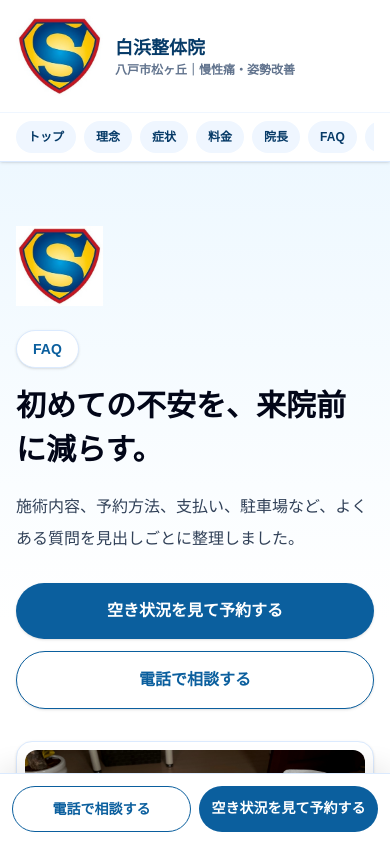
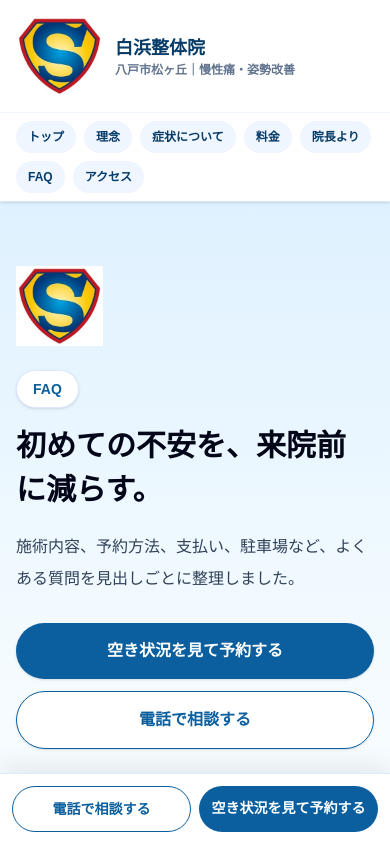
Before and after one commit to AIkenja8888/shirahama-seitai-lp, a Next.js app: page /faq in a window 390 px wide. Shown: the top 842 px of the page. Built offline with nearby package versions, Linux system fonts and the light colour scheme.

Commit message:
Add information pages and improve LP structure

```diff
--- a/app/_components/SiteChrome.tsx
+++ b/app/_components/SiteChrome.tsx
@@ -30,9 +30,9 @@ export function Header() {
         </div>
       </div>
       <div className="border-t border-blue-50 bg-white px-4 py-2 lg:hidden">
-        <nav className="mx-auto flex max-w-7xl gap-2 overflow-x-auto text-xs font-bold text-slate-600">
+        <nav className="mx-auto flex max-w-7xl flex-wrap gap-2 text-xs font-bold text-slate-600">
           {navItems.map((item) => (
-            <Link key={item.href} href={item.href} className="shrink-0 rounded-full bg-blue-50 px-3 py-2 text-[#073b68]">
+            <Link key={item.href} href={item.href} className="rounded-full bg-blue-50 px-3 py-2 text-[#073b68]">
               {item.label}
             </Link>
           ))}
@@ -105,7 +105,7 @@ export function SectionTitle({ label, title, text }: { label: string; title: str
 
 export function PageHero({ label, title, text, image }: { label: string; title: string; text: string; image?: string }) {
   return (
-    <section className="bg-gradient-to-b from-[#eef8ff] via-white to-white px-4 py-16 sm:px-6 md:py-24">
+    <section className="bg-gradient-to-b from-[#dff1ff] via-[#f4fbff] to-white px-4 py-16 sm:px-6 md:py-24">
       <div className="mx-auto grid max-w-7xl items-center gap-8 md:grid-cols-[1fr_0.86fr]">
         <div>
           <img src={images.logo} alt="白浜整体院 ロゴ" className="mb-6 h-20 w-auto object-contain sm:h-24" />
--- a/app/_lib/site.ts
+++ b/app/_lib/site.ts
@@ -16,9 +16,9 @@ export const images = {
 export const navItems = [
   { href: "/", label: "トップ" },
   { href: "/concept", label: "理念" },
-  { href: "/symptoms", label: "症状" },
+  { href: "/symptoms", label: "症状について" },
   { href: "/menu", label: "料金" },
-  { href: "/about", label: "院長" },
+  { href: "/about", label: "院長より" },
   { href: "/faq", label: "FAQ" },
   { href: "/access", label: "アクセス" },
 ];
--- a/app/about/page.tsx
+++ b/app/about/page.tsx
@@ -13,7 +13,6 @@ export default function AboutPage() {
         label="ABOUT"
         title="痛みを知っているから、諦めかけた人に寄り添える。"
         text="院長自身が長年の腰痛、しびれ、スポーツによる痛みに悩み、整体に救われた経験があります。その体験が、白浜整体院の施術と想いの原点です。"
-        image={images.owner}
       />
 
       <section className="px-4 py-20 sm:px-6 md:py-28">
--- a/app/access/page.tsx
+++ b/app/access/page.tsx
@@ -58,6 +58,21 @@ export default function AccessPage() {
           </div>
         </div>
       </section>
+
+      <section className="px-4 py-20 sm:px-6 md:py-28">
+        <div className="mx-auto max-w-6xl">
+          <SectionTitle label="MAP" title="Googleマップ" text="所在地を地図で確認できます。来院前の経路確認にご利用ください。" />
+          <div className="overflow-hidden rounded-2xl border border-blue-100 bg-white p-2 shadow-sm">
+            <iframe
+              title="白浜整体院 Googleマップ"
+              src="https://www.google.com/maps?q=%E3%80%92039-2243%20%E9%9D%92%E6%A3%AE%E7%9C%8C%E5%85%AB%E6%88%B8%E5%B8%82%E6%9D%BE%E3%83%B6%E4%B8%9811-8%20%E7%99%BD%E6%B5%9C%E6%95%B4%E4%BD%93%E9%99%A2&output=embed"
+              className="aspect-[4/3] w-full rounded-xl border-0 md:aspect-[16/9]"
+              loading="lazy"
+              referrerPolicy="no-referrer-when-downgrade"
+            />
+          </div>
+        </div>
+      </section>
     </SiteShell>
   );
 }
--- a/app/page.tsx
+++ b/app/page.tsx
@@ -13,7 +13,7 @@ export default function Home() {
     <SiteShell>
       <script type="application/ld+json" dangerouslySetInnerHTML={{ __html: JSON.stringify(jsonLd) }} />
 
-      <section className="overflow-hidden bg-gradient-to-b from-[#eef8ff] via-white to-white px-4 py-16 sm:px-6 md:py-24">
+      <section className="overflow-hidden bg-gradient-to-b from-[#dff1ff] via-[#f4fbff] to-white px-4 py-16 sm:px-6 md:py-24">
         <div className="mx-auto grid max-w-7xl items-center gap-10 md:grid-cols-[1.03fr_0.97fr]">
           <div>
             <img src={images.logo} alt="白浜整体院 ロゴ" className="mb-6 h-20 w-auto object-contain sm:h-24" />
```
Also changed, not shown: 1 other file (tests, documents, lock files or other folders).
